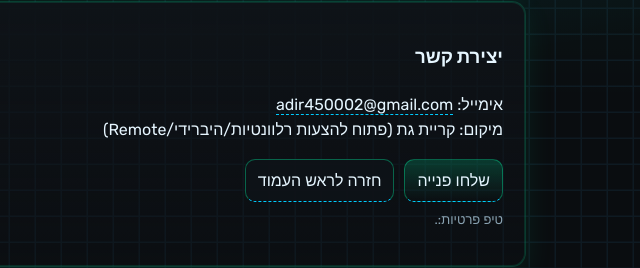
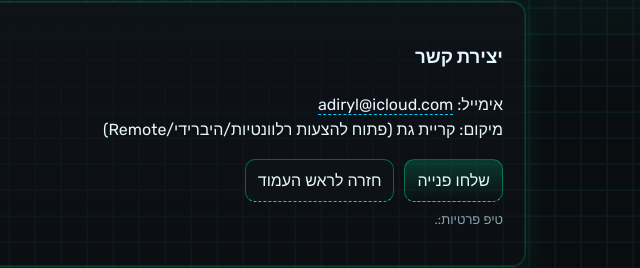
Before and after one commit to adiryl97-gif/adir-portfolio, a plain HTML site: page index.html in a window 1280 px wide. Shown: the part 2539-2807 px from the top of the page, 640-1280 px from the left. Drawn offline with Linux system fonts and the light colour scheme.

Commit message:
Update index.html

```diff
--- a/index.html
+++ b/index.html
@@ -357,7 +357,7 @@
       <h3>יצירת קשר</h3>
       <div class="contact">
         <p>
-          אימייל: <a href="mailto:adir450002@gmail.com">adir450002@gmail.com</a><br/>
+          אימייל: <a href="mailto:adiryl@icloud.com">adiryl@icloud.com</a><br/>
           מיקום: קריית גת (פתוח להצעות רלוונטיות/היברידי/Remote)
         </p>
         <div class="cta">
```
